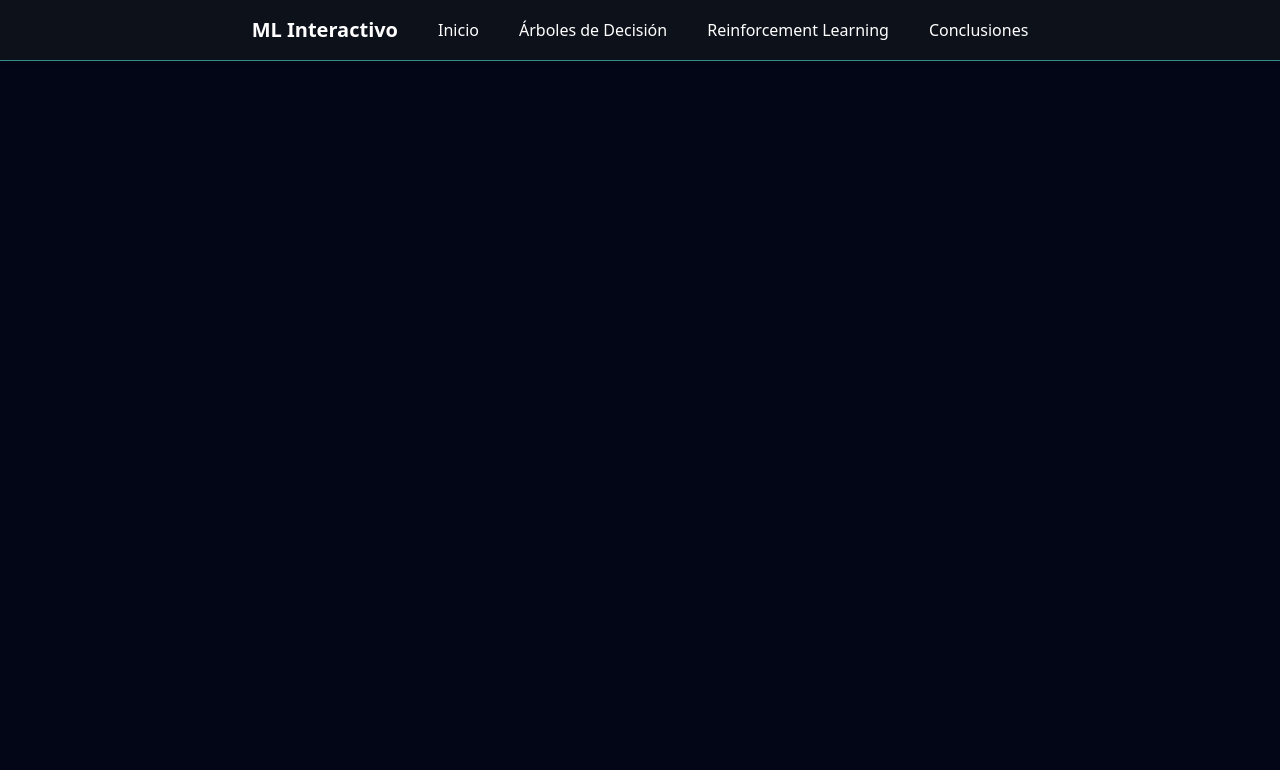
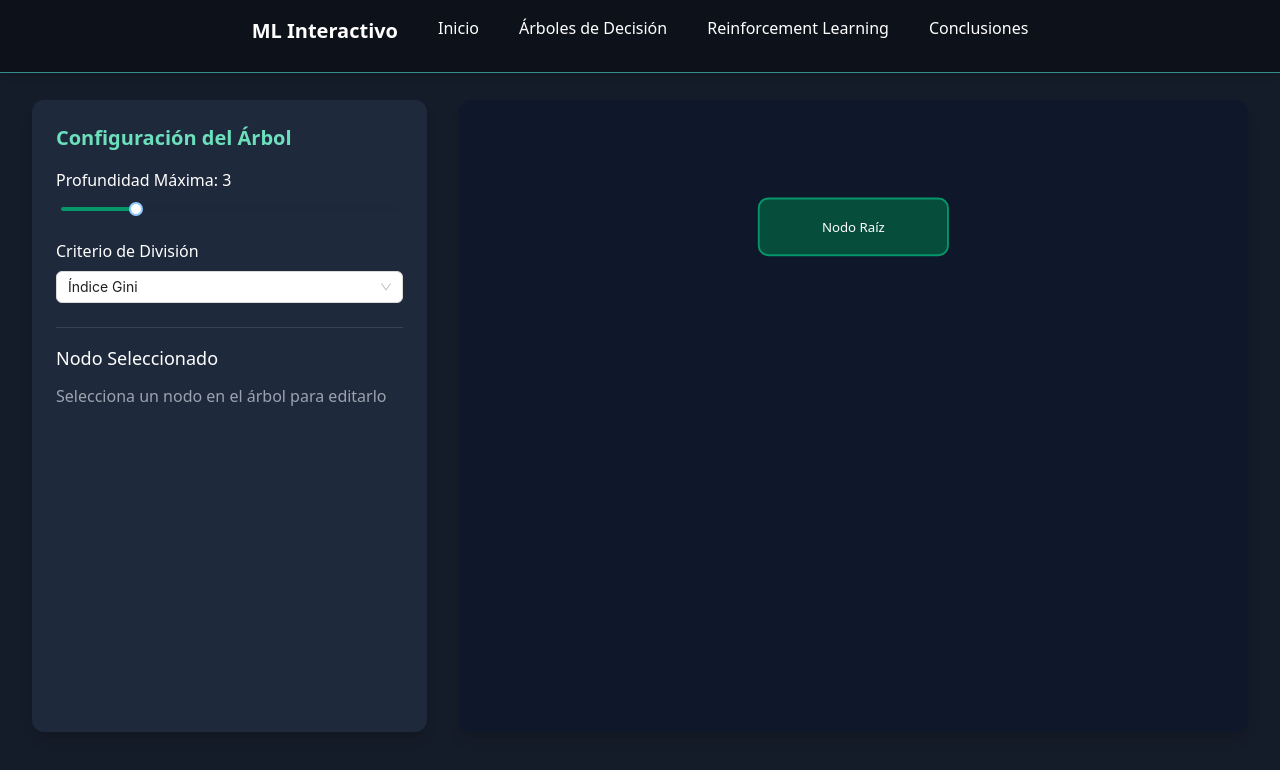
Before and after one commit to xhandlr/ml-website, a React (Vite) app: page /decision-tree-menu in a window 1280 px wide. Shown: the top 770 px of the page. Built offline with nearby package versions, Linux system fonts and the light colour scheme.

Commit message:
feat: crear menú para la creación de árboles de decisiones
- Utilizar librerías D3.js y Ant Design para el menú interactivo

```diff
--- a/package.json
+++ b/package.json
@@ -10,6 +10,7 @@
     "preview": "vite preview"
   },
   "dependencies": {
+    "antd": "^5.26.3",
     "d3": "^7.9.0",
     "framer-motion": "^12.23.0",
     "react": "^19.1.0",
@@ -18,6 +19,7 @@
   },
   "devDependencies": {
     "@eslint/js": "^9.29.0",
+    "@types/d3": "^7.4.3",
     "@types/react": "^19.1.8",
     "@types/react-dom": "^19.1.6",
     "@types/react-router-dom": "^5.3.3",
--- a/src/App.tsx
+++ b/src/App.tsx
@@ -2,6 +2,7 @@ import Navbar from './components/Navbar.tsx';
 import Home from './pages/Home.tsx';
 import Path from './pages/Path.tsx';
 import DecisionTree from './pages/DecisionTree.tsx';
+import DecisionTreeMenu from './pages/DecisionTreeMenu.tsx';
 import './index.css';
 import { BrowserRouter as Router, Routes, Route } from 'react-router-dom';
 
@@ -15,6 +16,7 @@ function App() {
             <Route path="/" element={<Home />} />
             <Route path="/path" element={<Path />} />
             <Route path="/path-decision-tree" element={<DecisionTree />} />
+            <Route path='/decision-tree-menu' element={<DecisionTreeMenu />} />
           </Routes>
         </main>
       </div>
--- /dev/null
+++ b/src/pages/DecisionTreeMenu.tsx
@@ -0,0 +1,268 @@
+import React, { useState, useEffect, useRef } from "react";
+import * as d3 from "d3";
+import { Slider, Button, Input, Select } from "antd";
+import "antd/dist/reset.css";
+
+interface TreeNode {
+  id: string;
+  name: string;
+  children?: TreeNode[];
+  isDecision?: boolean;
+  condition?: string;
+}
+
+const DecisionTreeCreator: React.FC = () => {
+  const [treeData, setTreeData] = useState<TreeNode>({
+    id: "1",
+    name: "Nodo Raíz",
+    isDecision: true,
+    condition: ""
+  });
+  const [maxDepth, setMaxDepth] = useState<number>(3);
+  const [currentDepth, setCurrentDepth] = useState<number>(1);
+  const [splitCriterion, setSplitCriterion] = useState<string>("gini");
+  const [nodeName, setNodeName] = useState<string>("");
+  const [nodeCondition, setNodeCondition] = useState<string>("");
+  const [selectedNode, setSelectedNode] = useState<string | null>(null);
+  const svgRef = useRef<SVGSVGElement>(null);
+
+  // Generar un ID único
+  const generateId = () => Math.random().toString(36).substr(2, 9);
+
+  // Agregar un nodo hijo
+  const addChildNode = (parentId: string, isDecision: boolean = true) => {
+    if (currentDepth >= maxDepth) {
+      alert("Has alcanzado la profundidad máxima configurada");
+      return;
+    }
+
+    const newNode: TreeNode = {
+      id: generateId(),
+      name: nodeName || (isDecision ? "Nueva Decisión" : "Nuevo Resultado"),
+      isDecision,
+      condition: nodeCondition || ""
+    };
+
+    const addNode = (node: TreeNode): TreeNode => {
+      if (node.id === parentId) {
+        return {
+          ...node,
+          children: [...(node.children || []), newNode]
+        };
+      }
+
+      if (node.children) {
+        return {
+          ...node,
+          children: node.children.map(addNode)
+        };
+      }
+
+      return node;
+    };
+
+    setTreeData(addNode(treeData));
+    setNodeName("");
+    setNodeCondition("");
+    setCurrentDepth(currentDepth + 1);
+  };
+
+  // Eliminar un nodo
+  const removeNode = (nodeId: string) => {
+    const removeNodeFromTree = (node: TreeNode): TreeNode | null => {
+      if (node.id === nodeId) return null;
+
+      if (node.children) {
+        return {
+          ...node,
+          children: node.children
+            .map(removeNodeFromTree)
+            .filter(Boolean) as TreeNode[]
+        };
+      }
+
+      return node;
+    };
+
+    const newTree = removeNodeFromTree(treeData);
+    if (newTree) setTreeData(newTree);
+  };
+
+  // Visualizar el árbol con D3
+  useEffect(() => {
+    if (!svgRef.current || !treeData) return;
+
+    const svg = d3.select(svgRef.current);
+    svg.selectAll("*").remove();
+
+    const width = 800;
+    const height = 600;
+
+    const root = d3.hierarchy(treeData);
+    const treeLayout = d3.tree<TreeNode>().size([width - 200, height - 200]);
+    treeLayout(root);
+
+    const g = svg.append("g").attr("transform", "translate(100,100)");
+
+    // Dibujar líneas
+    g.selectAll("line")
+      .data(root.links())
+      .enter()
+      .append("line")
+      .attr("x1", d => d.source.x!)
+      .attr("y1", d => d.source.y!)
+      .attr("x2", d => d.target.x!)
+      .attr("y2", d => d.target.y!)
+      .attr("stroke", "#059669")
+      .attr("stroke-width", 2);
+
+    // Dibujar nodos
+    const nodes = g.selectAll("g.node")
+      .data(root.descendants())
+      .enter()
+      .append("g")
+      .attr("transform", d => `translate(${d.x},${d.y})`)
+      .on("click", (_, d) => setSelectedNode(d.data.id));
+
+    // Cajas de nodos
+    nodes.append("rect")
+      .attr("x", -100)
+      .attr("y", -30)
+      .attr("width", 200)
+      .attr("height", 60)
+      .attr("rx", 10)
+      .attr("ry", 10)
+      .attr("fill", d => d.data.isDecision ? "#064e3b" : "#1e40af")
+      .attr("stroke", d => d.data.isDecision ? "#059669" : "#3b82f6")
+      .attr("stroke-width", 2);
+
+    // Texto de nodos
+    nodes.append("text")
+      .text(d => d.data.name)
+      .attr("fill", "white")
+      .attr("text-anchor", "middle")
+      .attr("dy", 5)
+      .style("font-size", "14px");
+
+    // Condiciones (si existe)
+    nodes.filter(d => d.data.condition !== undefined && d.data.condition !== "")
+        .append("text")
+        .text(d => d.data.condition as string)  // Type assertion
+        .attr("fill", "#d1d5db")
+        .attr("text-anchor", "middle")
+        .attr("dy", 25)
+        .style("font-size", "12px");
+
+  }, [treeData]);
+
+  return (
+    <div className="min-h-screen bg-[#151C29] text-white p-8">
+      <h1 className="text-3xl font-bold mb-8 text-center text-[#6CDFBC]">
+        Creador de Árbol de Decisiones
+      </h1>
+
+      <div className="flex flex-col md:flex-row gap-8">
+        {/* Panel de control izquierdo */}
+        <div className="w-full md:w-1/3 bg-[#1e293b] p-6 rounded-xl shadow-lg">
+          <h2 className="text-xl font-semibold mb-4 text-[#6CDFBC]">
+            Configuración del Árbol
+          </h2>
+
+          <div className="space-y-6">
+            <div>
+              <label className="block mb-2">Profundidad Máxima: {maxDepth}</label>
+              <Slider
+                min={1}
+                max={10}
+                value={maxDepth}
+                onChange={setMaxDepth}
+                trackStyle={{ backgroundColor: '#059669' }}
+                handleStyle={{ borderColor: '#6CDFBC' }}
+              />
+            </div>
+
+            <div>
+              <label className="block mb-2">Criterio de División</label>
+              <Select
+                className="w-full"
+                value={splitCriterion}
+                onChange={setSplitCriterion}
+                options={[
+                  { value: 'gini', label: 'Índice Gini' },
+                  { value: 'entropy', label: 'Ganancia de Información' },
+                ]}
+              />
+            </div>
+
+            <div className="border-t border-gray-700 pt-4">
+              <h3 className="text-lg font-medium mb-3">Nodo Seleccionado</h3>
+
+              {selectedNode && (
+                <>
+                  <div className="mb-4">
+                    <label className="block mb-2">Nombre del Nodo</label>
+                    <Input
+                      value={nodeName}
+                      onChange={(e) => setNodeName(e.target.value)}
+                      placeholder="Nombre del nodo"
+                    />
+                  </div>
+
+                  <div className="mb-4">
+                    <label className="block mb-2">Condición</label>
+                    <Input
+                      value={nodeCondition}
+                      onChange={(e) => setNodeCondition(e.target.value)}
+                      placeholder="Ej: ¿Edad > 30?"
+                    />
+                  </div>
+
+                  <div className="flex gap-3">
+                    <Button
+                      type="primary"
+                      onClick={() => addChildNode(selectedNode, true)}
+                      className="bg-[#059669] hover:bg-[#047857]"
+                    >
+                      Agregar Decisión
+                    </Button>
+                    <Button
+                      onClick={() => addChildNode(selectedNode, false)}
+                      className="text-white bg-[#1d4ed8] hover:bg-[#1e40af]"
+                    >
+                      Agregar Resultado
+                    </Button>
+                    <Button
+                      danger
+                      onClick={() => removeNode(selectedNode)}
+                    >
+                      Eliminar
+                    </Button>
+                  </div>
+                </>
+              )}
+
+              {!selectedNode && (
+                <p className="text-gray-400">Selecciona un nodo en el árbol para editarlo</p>
+              )}
+            </div>
+          </div>
+        </div>
+
+        {/* Visualizador del árbol derecho */}
+        <div className="w-full md:w-2/3 bg-[#0f172a] rounded-xl shadow-lg p-4">
+          <div className="h-full w-full">
+            <svg
+              ref={svgRef}
+              width="100%"
+              height="100%"
+              viewBox="0 0 800 600"
+              style={{ minHeight: '600px', background: 'transparent' }}
+            ></svg>
+          </div>
+        </div>
+      </div>
+    </div>
+  );
+};
+
+export default DecisionTreeCreator;
```
Also changed, not shown: 1 other file (tests, documents, lock files or other folders).
